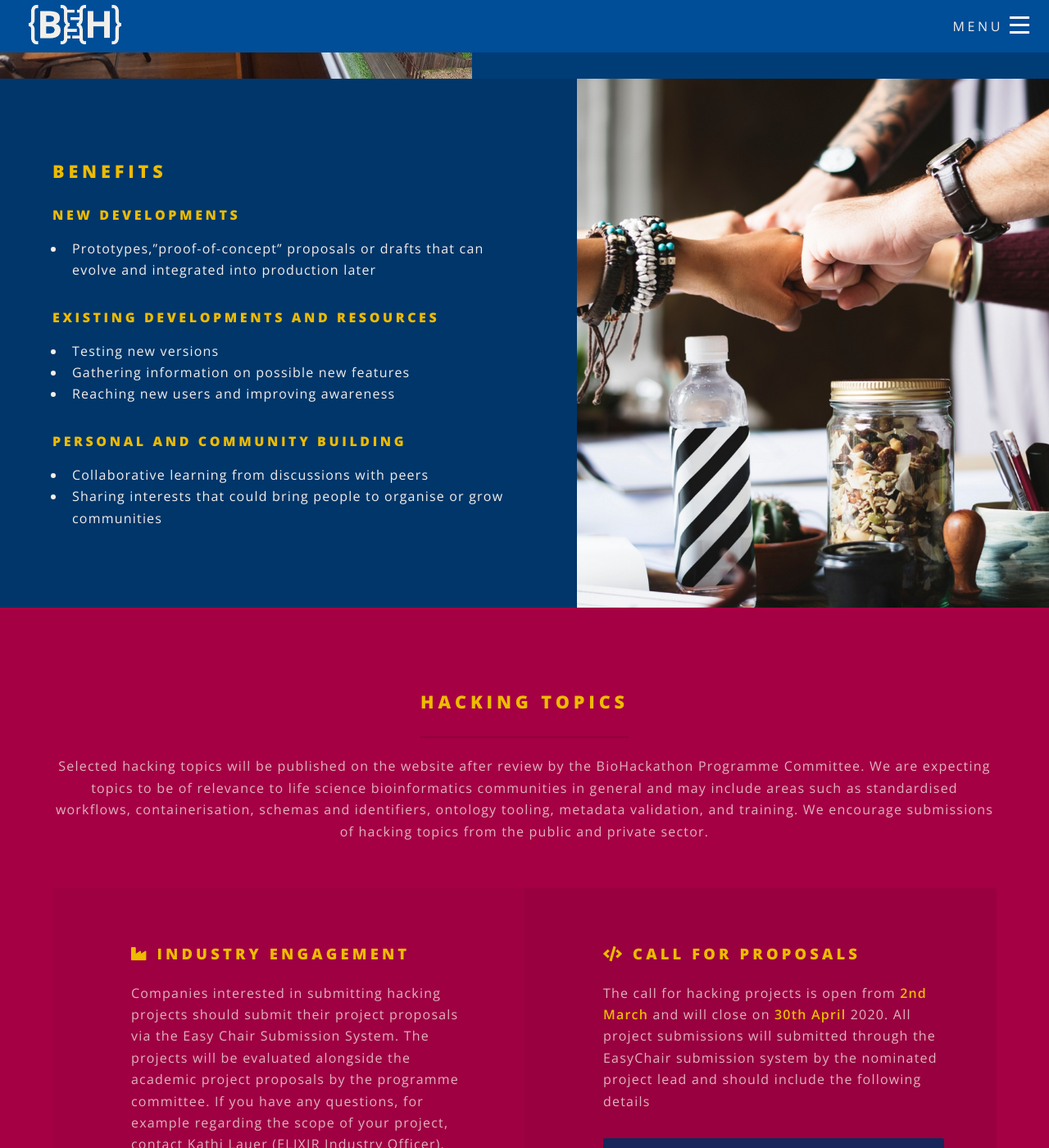
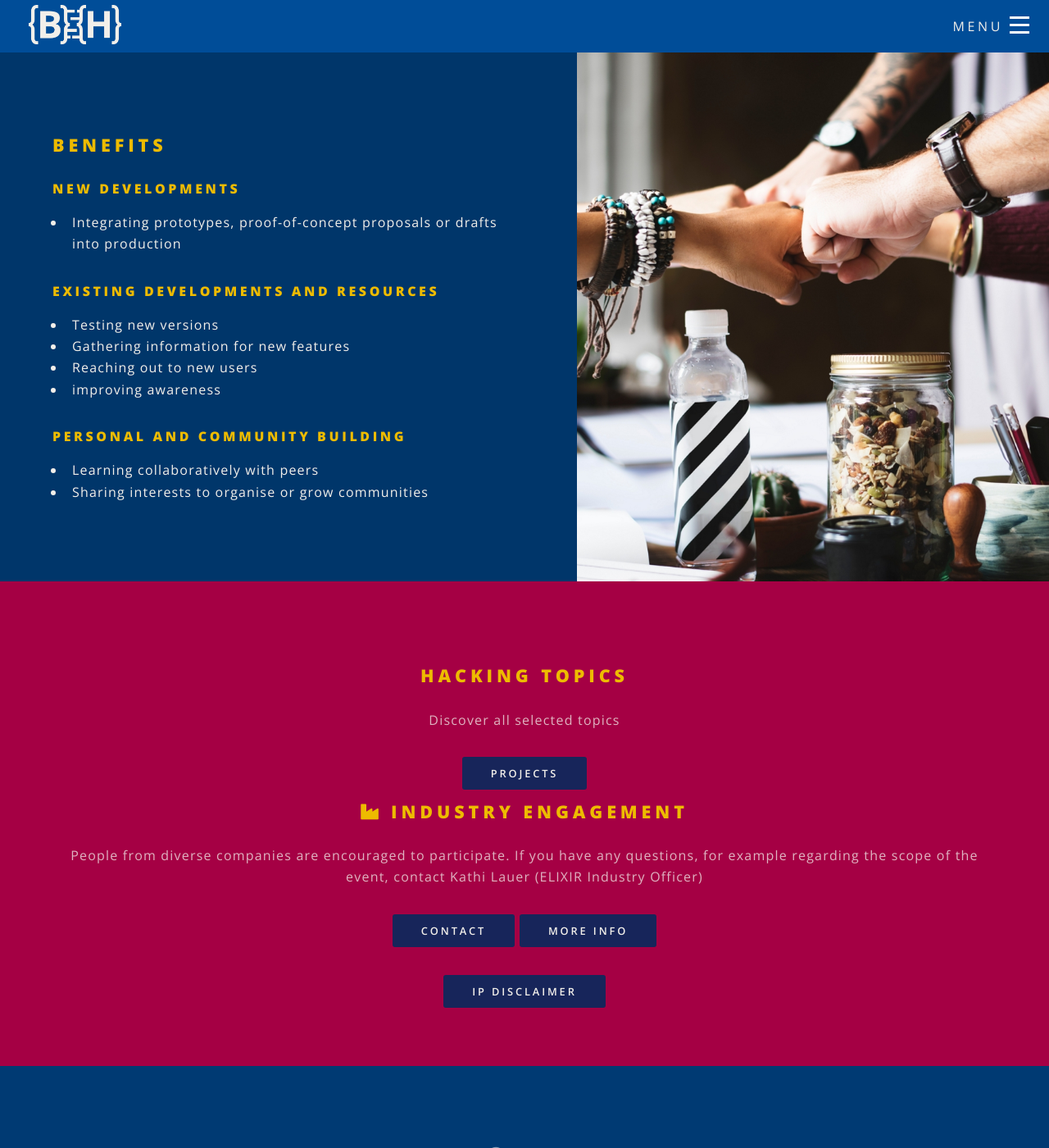
Before and after one commit to elixir-europe/biohackathon-europe-2020, a Jekyll site: the page built from index.html, in a window 1280 px wide and 1400 px high, scrolled down 2915 px. Shown: the whole window at 82% size. Built offline with Jekyll 4.4.1, drawn with Linux system fonts in a browser that asks for light colours; nearby versions of some CDN libraries; some of the changed text lies outside the part shown.

Commit message:
Updating website according to doc

```diff
--- a/index.html
+++ b/index.html
@@ -20,12 +20,12 @@ layout: landing
 			</div>
 			<ul class="actions">
 				<li>
-					<a href="{{ site.baseurl }}/registration.html" class="button special">REGISTER NOW</a>
+					<a href="{{ site.baseurl }}/registration.html" class="button special">REGISTER NOW until 18 September 2020 and get the T-shirt</a>
 				</li>
 			</ul>
 			<ul class="actions">
 				<li>
-					<a href="{{ site.baseurl }}/projects.html" class="button special">Projects</a>
+					<a href="{{ site.baseurl }}/projects.html" class="button special">PROJECTS</a>
 				</li>
 			</ul>
 		</div>
@@ -57,10 +57,9 @@ layout: landing
 	<div class="inner">
 		<header class="major">
 			<h2>Going virtual</h2>
-			<p>After much discussion internally at the Hub and with feedback from the programme committee, we have decided to run this year BioHackathon virtually instead of Face to Face.</p>
-			<p>We realise this will be a disappointment for some of you, but after analysing the possible risk around local closures or travel bans due to the COVID-19 pandemic, going virtual was the best option.</p>
-			<p>We think this will allow everyone to participate in the BioHackathon and deliver tangible outcomes from the <a href="{{ site.baseurl }}/projects.html">selected projects</a>.</p>
-			<p>Please register ASAP (before 18th Sept), as space will be limited and participation during all 4 days is expected</p>
+			<p>This year, we bring you the BioHackathon in a virtual fashion. This 9-13 November, we will put online platforms to the test to bring you a fun and productive event — we will be using <a href="https://remo.co/">Remo</a> & SLACK!</p>
+			<p>We believe the new format will allow everyone to participate in the BioHackathon and deliver tangible outcomes from the selected projects.</p>
+			<p>While the BioHackathon is going virtual, seats are limited and registration is based on a first-come, first-served basis. Don’t miss your chance to attend this year and register before 18 September 2020.</p>
 		</header>
 	</div>
 </section>
@@ -99,11 +98,7 @@ layout: landing
 		<div class="content">
 			<h2>Expenses and funding</h2>
 			<p>Registration for the BioHackathon is free.</p>
-			<h4>Registration will be done in two phases</h4>
-			<ul type="I">
-				<li>Participants nominated to work on selected projects will be invited to register first (approx 60 participants)</li>
-				<li>Registration open to everyone will be open in June.</li>
-			</ul>
+			<a href="{{ site.baseurl }}/registration.html" class="button special">REGISTER</a>
 		</div>
 	</section>
 	<section id="landing-benefit" class="spotlight">
@@ -114,18 +109,19 @@ layout: landing
 			<h2>Benefits</h2>
 			<h4>New developments</h4>
 			<ul>
-				<li>Prototypes,”proof-of-concept” proposals or drafts that can evolve and  integrated into production later</li>
+				<li>Integrating prototypes, proof-of-concept proposals or drafts into production</li>
 			</ul>
 			<h4>Existing developments and resources</h4>
 			<ul>
 				<li>Testing new versions</li>
-				<li>Gathering information on possible new features</li>
-				<li>Reaching new users and improving awareness</li>
+				<li>Gathering information for new features</li>
+				<li>Reaching out to new users</li>
+				<li>improving awareness</li>
 			</ul>
 			<h4>Personal and community building</h4>
 			<ul>
-				<li>Collaborative learning from discussions with peers</li>
-				<li>Sharing interests that could bring people to organise or grow communities</li>
+				<li>Learning collaboratively with peers</li>
+				<li>Sharing interests to organise or grow communities</li>
 			</ul>
 		</div>
 	</section>
@@ -134,23 +130,31 @@ layout: landing
 <!-- Three -->
 <section id="landing-processprop" class="wrapper style3 special">
 	<div class="inner">
-		<header class="major">
-			<h2>Hacking Topics</h2>
-			<p>Selected hacking topics will be published on the website after review by the BioHackathon Programme Committee. We are expecting topics to be of relevance to life science bioinformatics communities in general and may include areas such as standardised workflows, containerisation, schemas and identifiers, ontology tooling, metadata validation, and training. We encourage submissions of hacking topics from the public and private sector.</p>
-		</header>
-		<ul class="features">
+		<h2>Hacking Topics</h2>
+		<p>Discover all selected topics</p>
+		<a href="{{ site.baseurl }}/projects.html" class="button special">PROJECTS</a>
+		</br>
+	</div>
+	<div class="inner">
+		<h2><i class="fas fa-industry"></i> Industry engagement</h2>
+		<p>People from diverse companies are encouraged to participate. If you have any questions, for example regarding the scope of the event, contact Kathi Lauer (ELIXIR Industry Officer)</p>
+		<a href="mailto:katharina.lauer@elixir-europe.org" class="button special">Contact</a>
+		<a href="{{ site.baseurl }}/images/BioHackathon_Industry_Flyer.pdf" target="_blank" class="button special">More info</a>
+		<!-- <ul class="features">
 			<li class="feat">
 				<h3><i class="fas fa-industry"></i> Industry engagement</h3>
 				<p>Companies interested in submitting hacking projects should submit their project proposals via the Easy Chair Submission System. The projects will be evaluated alongside the academic project proposals by the programme committee. If you have any questions, for example regarding the scope of your project, contact Kathi Lauer (ELIXIR Industry Officer).</p>
 				<a href="{{ site.baseurl }}/images/BioHackathon_Industry_Flyer.pdf" class="button fit special">More info</a>
-				<a href="" class="button fit special">Contact</a>
+				<a href="mailto:katharina.lauer@elixir-europe.org" class="button fit special">Contact</a>
 			</li>
 			<li class="feat">
 				<h3><i class="fa fa-code"></i> Call for proposals</h3>
 				<p>The call for hacking projects is open from <b>2nd March </b>and will close on <b>30th April</b> 2020. All project submissions will submitted through the EasyChair submission system by the nominated project lead and should include the following details </p>
 				<a href="{{ site.baseurl }}/projects" class="button fit special">Projects</a>
 			</li>
-		</ul>
-		<a class="button fit special" href="{{ site.baseurl }}/ipdiscl.html">IP Disclaimer</a>
+		</ul> -->
 	</div>
+	</br>
+	<a class="button special" href="{{ site.baseurl }}/ipdiscl.html">IP Disclaimer</a>
+
 </section>
--- a/registration.html
+++ b/registration.html
@@ -8,27 +8,18 @@ title: Registration
 
         <a href="https://www.eventbrite.co.uk/e/biohackathon-europe-2020-registration-104117179286" target="_blank" class="button fit special">Register here!</a>
 
-        <p>Registration will be done in two phases:</p>
-        <ul>
-            <li>Participants nominated to work on selected projects (invitees) will be invited to register first (approx 60 participants)*
-            <li>General registration will open in June (limited to 170 participants)</li>
-        </ul>
-
         <h2>Going virtual</h2>
-        <p>After much discussion internally at the Hub and with feedback from the programme committee, we have decided to run this year BioHackathon virtually instead of Face to Face.</p>
-        <p>We realise this will be a disappointment for some of you, but after analysing the possible risk around local closures or travel bans due to the covid-19 pandemic, going virtual was the best option.</p>
-        <p>We think this will allow everyone to participate in the BioHackathon and deliver tangible outcomes from the <a href="{{ site.baseurl }}/projects.html">selected projects</a>.</p>
-        <p>Please register ASAP (before 18th Sept),  as space will be limited and participation during all 4 days is expected</p>
+        <p>This year, we bring you the BioHackathon in a virtual fashion. This 9-13 November, we will put online platforms to the test to bring you a fun and productive event — we will be using <a href="https://remo.co/">Remo</a> & SLACK!</p>
+        <p>We believe the new format will allow everyone to participate in the BioHackathon and deliver tangible outcomes from the selected projects.</p>
+        <p>While the BioHackathon is going virtual, seats are limited and registration is based on a first-come, first-served basis. Don’t miss your chance to attend this year and register before 18 September 2020.</p>
 
         <h3>Code of Conduct</h3>
-        <p>The Biohackathon2020 will adhere to the <a href="https://elixir-europe.org/events/code-of-conduct">ELIXIR code of Conduct</a> and there will be ELIXIR Allies present at the event to ensure adoption of the Code of Conduct.</p>
+        <p>The Biohackathon2020 will adhere to the <a href="https://elixir-europe.org/events/code-of-conduct">ELIXIR code of Conduct</a>.</p>
 
         <a href="https://www.eventbrite.co.uk/e/biohackathon-europe-2020-registration-104117179286" target="_blank" class="button fit special">Register here!</a>
     </section>
     <hr />
     <blockquote>
-        <p>* This means someone has nominated you in a project proposal as an essential contributor for facilitating the hacking during the event, and therefore your expenses will be partially or fully covered.</p>
-
         <p>Data protection: The registration form gives you the opportunity to share your contact details with other
         attendees. If you
         agree to share your details (name, email, affiliation), these will be kept by the ELIXIR Hub and on EvenBrite
```
